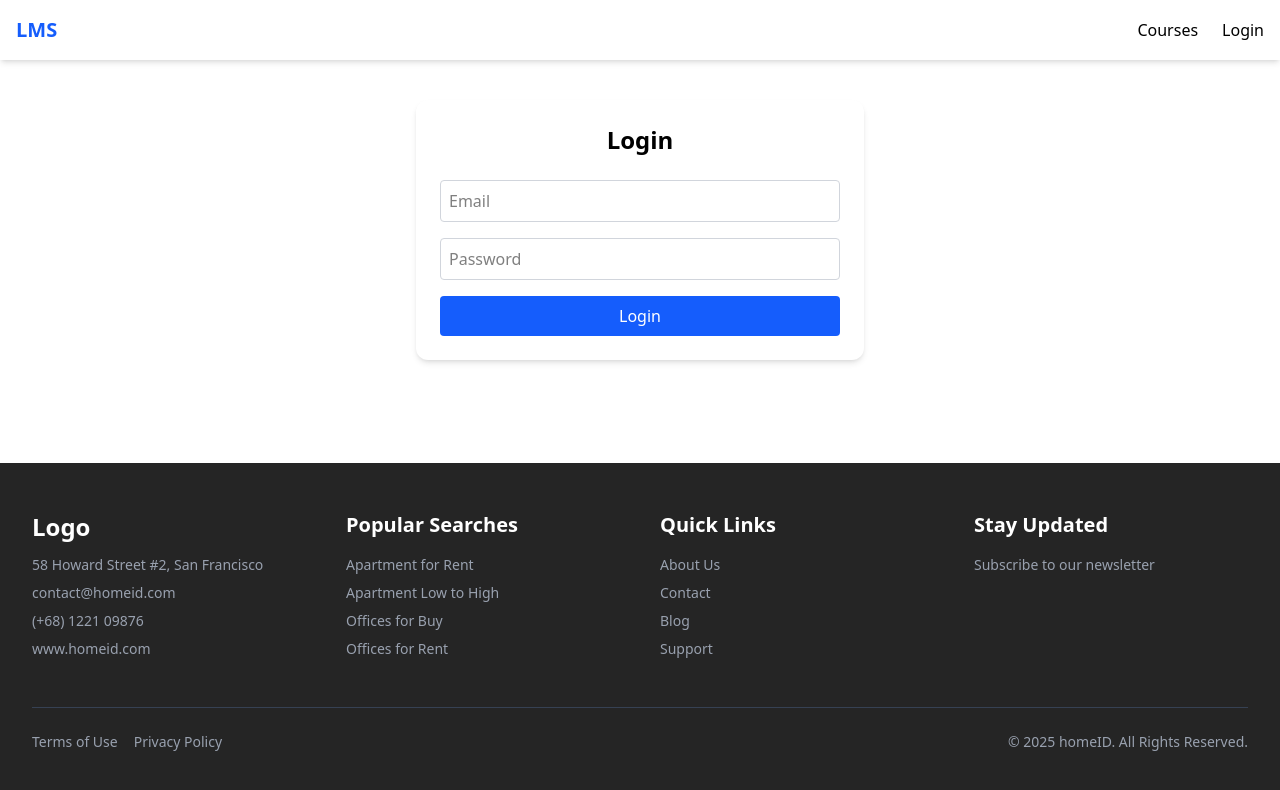
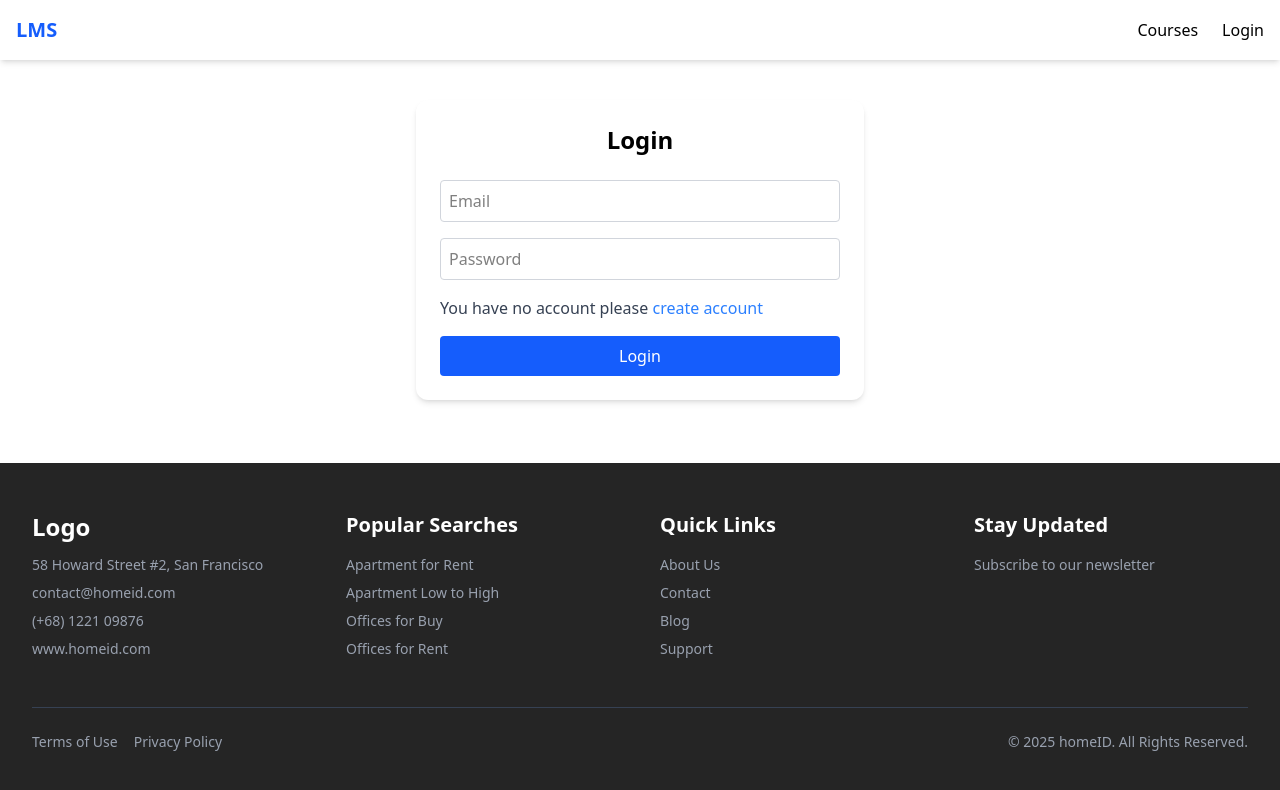
Before and after one commit to Arshad4320/LMS-Frontend, a Next.js app: page /components/login-form in a window 1280 px wide. Shown: the top 790 px of the page. Built offline with nearby package versions, Linux system fonts and the light colour scheme.

Commit message:
base url update

```diff
--- a/package.json
+++ b/package.json
@@ -20,7 +20,8 @@
     "react-hook-form": "^7.58.1",
     "react-hot-toast": "^2.5.2",
     "react-icons": "^5.5.0",
-    "react-redux": "^9.2.0"
+    "react-redux": "^9.2.0",
+    "react-hot-toast": "^11.0.5"
   },
   "devDependencies": {
     "@tailwindcss/postcss": "^4",
--- a/src/app/components/login-form/page.js
+++ b/src/app/components/login-form/page.js
@@ -7,8 +7,9 @@ import { setUser } from "@/app/redux/features/auth/authSlice";
 import Cookies from "js-cookie";
 import { jwtDecode } from "jwt-decode";
 import { useRouter } from "next/navigation";
-import toast from "react-hot-toast";
 
+import Link from "next/link";
+import { toast } from "react-hot-toast";
 const LoginForm = () => {
   const { register, handleSubmit } = useForm();
   const [loginUser, { isLoading }] = useLoginMutation();
@@ -42,7 +43,18 @@ const LoginForm = () => {
       }
     } catch (err) {
       console.error("Login error:", err);
-      toast.error(err?.data?.message || "Login failed");
+
+      const message = err?.data?.message || err?.message || "Login failed";
+
+      if (
+        message.toLowerCase().includes("account does not exist") ||
+        message.toLowerCase().includes("invalid credentials")
+      ) {
+        toast.error("Account not found. Please register first.");
+        router.push("/components/register-form");
+      } else {
+        toast.error(message);
+      }
     }
   };
 
@@ -62,6 +74,15 @@ const LoginForm = () => {
           placeholder="Password"
           className="w-full p-2 border border-gray-300 rounded"
         />
+        <p>
+          <span className="text-gray-700 my-2">
+            {" "}
+            You have no account please
+          </span>{" "}
+          <Link className="text-blue-500 " href="/components/register-form">
+            create account
+          </Link>
+        </p>
         <button
           type="submit"
           disabled={isLoading}
--- a/src/app/components/register-form/page.js
+++ b/src/app/components/register-form/page.js
@@ -15,9 +15,9 @@ const RegisterForm = () => {
       await registerUser(data).unwrap();
       toast.success("Registration successful!");
       reset();
-      router.push("/login");
+      router.push("/components/login-form");
     } catch (err) {
-      toast.error(err?.data?.message || "Registration failed");
+      console.log(err);
     }
   };
 
@@ -47,6 +47,7 @@ const RegisterForm = () => {
           <option value="user">User</option>
           <option value="admin">Admin</option>
         </select>
+
         <button
           type="submit"
           disabled={isLoading}
--- a/src/app/dashboard/courses/add-course/page.js
+++ b/src/app/dashboard/courses/add-course/page.js
@@ -78,8 +78,8 @@ const AddCourseForm = () => {
             <p className="text-sm text-red-500 mt-1">{errors.title.message}</p>
           )}
         </div>
-  {/* Price */}
-  <div>
+        {/* Price */}
+        <div>
           <label className="block text-sm font-medium text-gray-700 mb-1">
             Price ($)
           </label>
@@ -116,7 +116,6 @@ const AddCourseForm = () => {
             </p>
           )}
         </div>
-
 
         {/* Thumbnail File Upload */}
         <div>
--- a/src/app/layout.js
+++ b/src/app/layout.js
@@ -4,6 +4,7 @@ import "./globals.css";
 import Navbar from "./shared/Navbar/Navbar";
 import Footer from "./shared/Footer/footer";
 import ReduxProvider from "./redux/ReduxProvider";
+import { ToastContainer } from "react-hot-toast";
 
 const geistSans = Geist({ variable: "--font-geist-sans", subsets: ["latin"] });
 const geistMono = Geist_Mono({
@@ -26,6 +27,7 @@ export default function RootLayout({ children }) {
           <Navbar />
           <main className="flex-1">{children}</main>
           <Footer />
+
         </ReduxProvider>
       </body>
     </html>
--- a/src/app/redux/RootApi/apiSlice.js
+++ b/src/app/redux/RootApi/apiSlice.js
@@ -1,13 +1,12 @@
 import { createApi, fetchBaseQuery } from "@reduxjs/toolkit/query/react";
 import Cookies from "js-cookie";
 
-// const BASE_URL = "https://lms-1-2uf6.onrender.com/api/v1/";
-const BASE_URL = "http://localhost:5000/api/v1/";
+const BASE_URL = "https://lms-1-i4vz.onrender.com/api/v1/";
 
 const customBaseQuery = fetchBaseQuery({
   baseUrl: BASE_URL,
   prepareHeaders: (headers) => {
-    const token = Cookies.get("token"); // or localStorage.getItem("token")
+    const token = Cookies.get("token");
     if (token) {
       headers.set("Authorization", `Bearer ${token}`);
     }
```
Also changed, not shown: 1 other file (tests, documents, lock files or other folders).
